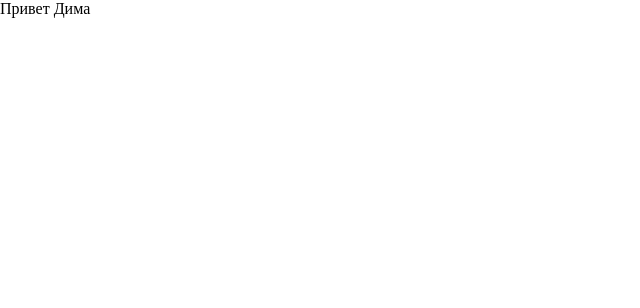
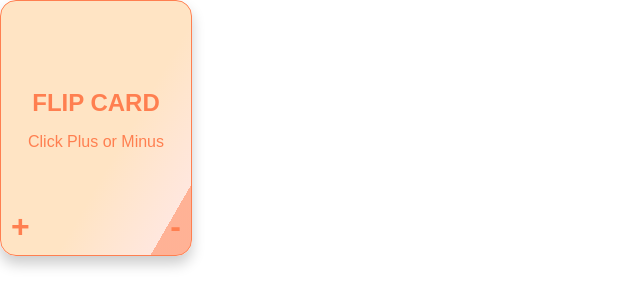
Before and after one commit to ystuler/front, a Vue app: page / in a window 1280 px wide. Shown: the top 308 px of the page, without its empty margins (0-640 px from the left). Built offline with nearby package versions, Linux system fonts and the light colour scheme.

Commit message:
style: new card

```diff
--- /dev/null
+++ b/src/components/CardComponent.vue
@@ -0,0 +1,123 @@
+<script setup>
+import { ref } from 'vue';
+
+const isFlipped = ref(false);
+
+const flipCard = () => {
+  isFlipped.value = !isFlipped.value;
+};
+</script>
+
+<template>
+  <div class="flip-card">
+    <div :class="['flip-card-inner', { flipped: isFlipped }]">
+      <div class="flip-card-front" @click="flipCard">
+        <p class="title">FLIP CARD</p>
+        <p>Click Plus or Minus</p>
+        <div class="corner plus">+</div>
+        <div class="corner minus">-</div>
+      </div>
+      <div class="flip-card-back" @click="flipCard">
+        <p class="title">BACK</p>
+        <p>Click Plus or Minus</p>
+        <div class="corner plus">+</div>
+        <div class="corner minus">-</div>
+      </div>
+    </div>
+  </div>
+</template>
+
+<style scoped>
+.flip-card {
+  background-color: transparent;
+  width: 190px;
+  height: 254px;
+  perspective: 1000px;
+  font-family: sans-serif;
+  position: relative;
+}
+
+.title {
+  font-size: 1.5em;
+  font-weight: 900;
+  text-align: center;
+  margin: 0;
+}
+
+.flip-card-inner {
+  position: relative;
+  width: 100%;
+  height: 100%;
+  text-align: center;
+  transition: transform 0.8s;
+  transform-style: preserve-3d;
+}
+
+.flip-card-inner.flipped {
+  transform: rotateY(180deg);
+}
+
+.flip-card-front,
+.flip-card-back {
+  box-shadow: 0 8px 14px 0 rgba(0, 0, 0, 0.2);
+  position: absolute;
+  display: flex;
+  flex-direction: column;
+  justify-content: center;
+  align-items: center;
+  width: 100%;
+  height: 100%;
+  -webkit-backface-visibility: hidden;
+  backface-visibility: hidden;
+  border: 1px solid coral;
+  border-radius: 1rem;
+}
+
+.flip-card-front {
+  background: linear-gradient(
+    120deg,
+    bisque 60%,
+    rgb(255, 231, 222) 88%,
+    rgb(255, 211, 195) 40%,
+    rgba(255, 127, 80, 0.603) 48%
+  );
+  color: coral;
+}
+
+.flip-card-back {
+  background: linear-gradient(
+    120deg,
+    rgb(255, 174, 145) 30%,
+    coral 88%,
+    bisque 40%,
+    rgb(255, 185, 160) 78%
+  );
+  color: white;
+  transform: rotateY(180deg);
+}
+
+.corner {
+  position: absolute;
+  font-size: 2em;
+  font-weight: bold;
+  cursor: pointer;
+  transition: color 0.3s;
+}
+
+.plus {
+  bottom: 10px;
+  left: 10px;
+  color: coral;
+}
+
+.minus {
+  bottom: 10px;
+  right: 10px;
+  color: coral;
+}
+
+.plus:hover,
+.minus:hover {
+  color: darkorange;
+}
+</style>
--- a/src/components/HelloWorld.vue
+++ b/src/components/HelloWorld.vue
@@ -1,9 +1,9 @@
 <script setup>
-
+import CardComponent from "./CardComponent.vue";
 </script>
 
 <template>
-  <div class="box"> Привет Дима</div>
+  <card-component></card-component>
 </template>
 
 <style scoped>
```
